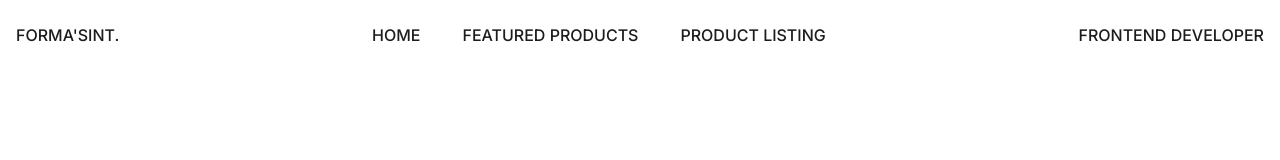
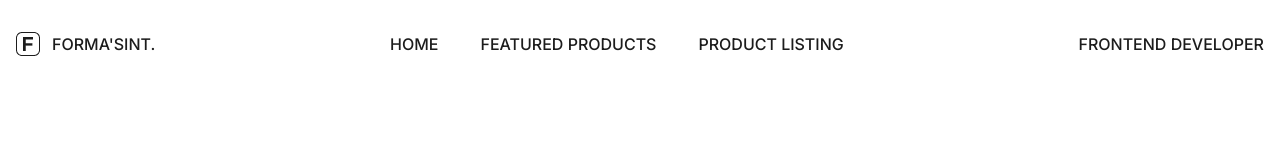
Before and after one commit to mateuszbizon/zad_rekrutacyjne_idomods, a plain HTML site: page index.html in a window 1280 px wide. Shown: the top 160 px of the page. Drawn offline with Linux system fonts and the light colour scheme.

Commit message:
added logo

```diff
--- a/css/index.css
+++ b/css/index.css
@@ -63,11 +63,18 @@ a {
     padding: 24px 0;
     display: flex;
     justify-content: space-between;
+    align-items: center;
     position: sticky;
     top: 0;
     z-index: 10;
     background-color: var(--primary-white);
     height: var(--nav-height);
+
+    & .nav__logo-side {
+        display: flex;
+        align-items: center;
+        gap: 12px;
+    }
 
     & .nav__right-side {
         display: block;
@@ -117,6 +124,7 @@ a {
     & .nav__burger-menu-header {
         display: flex;
         justify-content: space-between;
+        align-items: center;
         padding: 24px 0;
     }
 
--- a/index.html
+++ b/index.html
@@ -12,7 +12,8 @@
 <body>
     <header class="header">
         <nav class="nav">
-            <div>
+            <div class="nav__logo-side">
+                <img src="assets/logo.png" alt="Logo">
                 <span class="body-text">forma'sint.</span>
             </div>
 
@@ -34,7 +35,7 @@
                 <div class="nav__burger-menu">
                     <div class="nav__burger-menu-header">
                         <div>
-
+                            <img src="assets/logo.png" alt="Logo">
                         </div>
 
                         <button id="burger-menu-close-btn">
```
Also changed, not shown: assets/logo.png (added).
